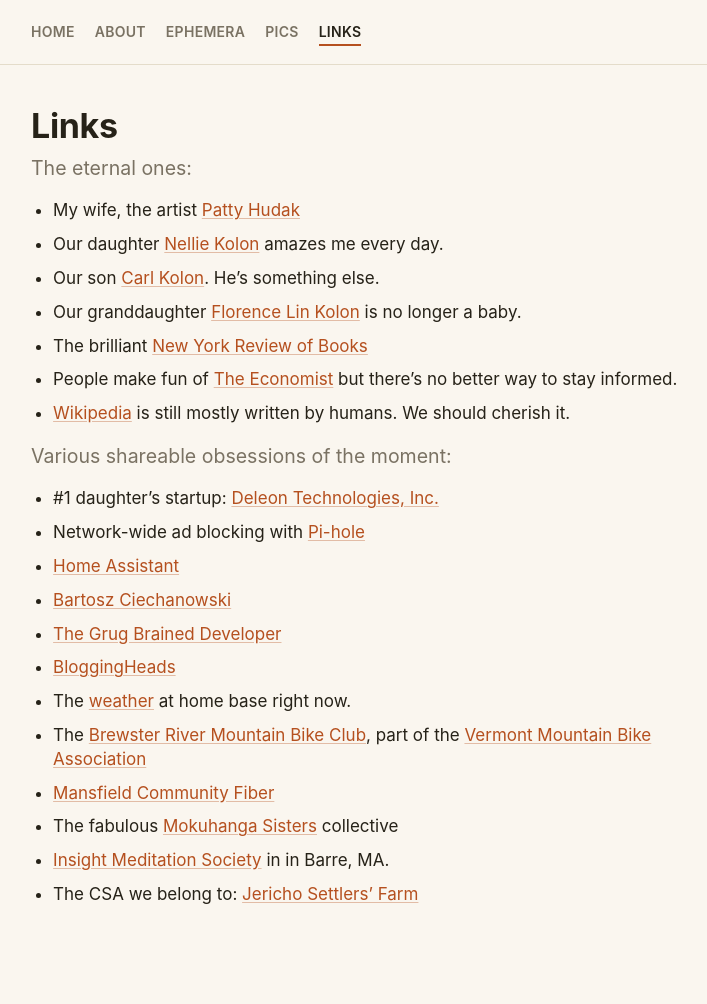
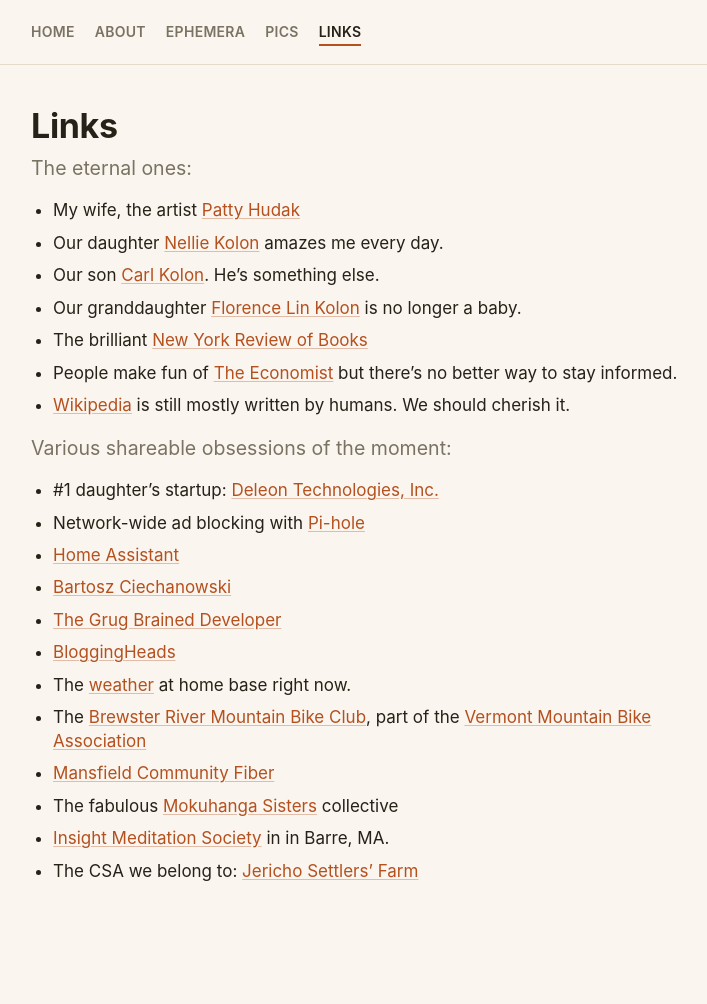
Before and after one commit to mkolon/mattkolon.com, a Jekyll site: the page built from links.md, in a window 1280 px wide. Shown: the whole page, without its empty margins (283-990 px from the left). Built offline with Jekyll 4.4.1, drawn with Linux system fonts in a browser that asks for light colours; after the commit the page ends 980 px from its top, so only the background shows below that.

```diff
--- a/_sass/main.scss
+++ b/_sass/main.scss
@@ -165,11 +165,21 @@ ul, ol {
 }
 
 li {
-  margin-bottom: 10px;
+  margin-bottom: 8.625px;
 }
 
 li li {
-  margin-top: 10px;
+  margin-top: 8.625px;
+}
+
+// about.md / links.md bullets are separated by blank lines, so kramdown
+// wraps each item's text in its own <p>. That <p> then adds its full
+// 20px bottom margin on top of the <li> gap, making these list-heavy
+// pages read much looser than the paragraph-driven posts. Collapse the
+// margin on a leaf bullet's paragraph so the <li> rule alone sets the
+// rhythm; a <p> that's followed by a nested <ul> keeps its margin.
+li > p:last-child {
+  margin-bottom: 0;
 }
 
 a {
```
